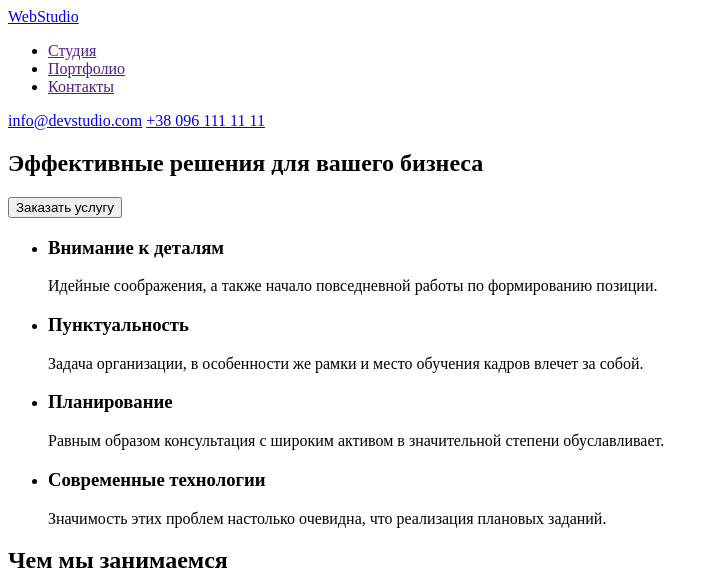
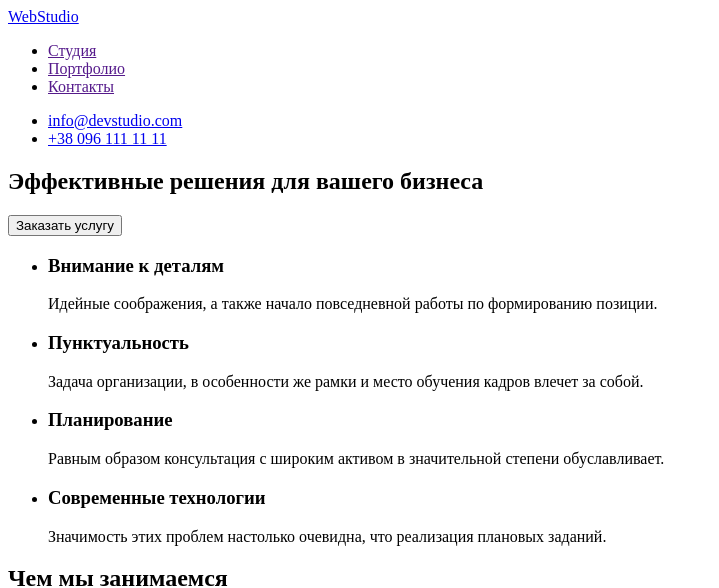
Before and after one commit to Paul48wt/goit-markup-hw-01, a plain HTML site: page index.html in a window 1280 px wide. Shown: the top 588 px of the page, without its empty margins (0-719 px from the left). Drawn offline with Linux system fonts and the light colour scheme.

Commit message:
оптимизировал jpeg
оптимизировал jpeg
в header добавил в список почту и телефон

```diff
--- a/index.html
+++ b/index.html
@@ -9,15 +9,17 @@
   <body>
     <header>
       <nav>
-        <a href="index.html">WebStudio</a>
+        <a href="/">WebStudio</a>
         <ul>
           <li><a href="">Студия</a></li>
           <li><a href="">Портфолио</a></li>
           <li><a href="">Контакты</a></li>
         </ul>
       </nav>
-      <a href="mailto:info@devstudio.com">info@devstudio.com</a>
-      <a href="tel:380961111111">+38 096 111 11 11</a>
+      <ul>
+        <li><a href="mailto:info@devstudio.com">info@devstudio.com</a></li>
+        <li><a href="tel:380961111111">+38 096 111 11 11</a></li>
+      </ul>
     </header>
     <main>
       <!-- Hero -->
```
Also changed, not shown: images/box1.jpg, images/box2.jpg, images/box3.jpg, images/employee01.jpg, images/employee02.jpg, images/employee03.jpg, images/employee04.jpg.
